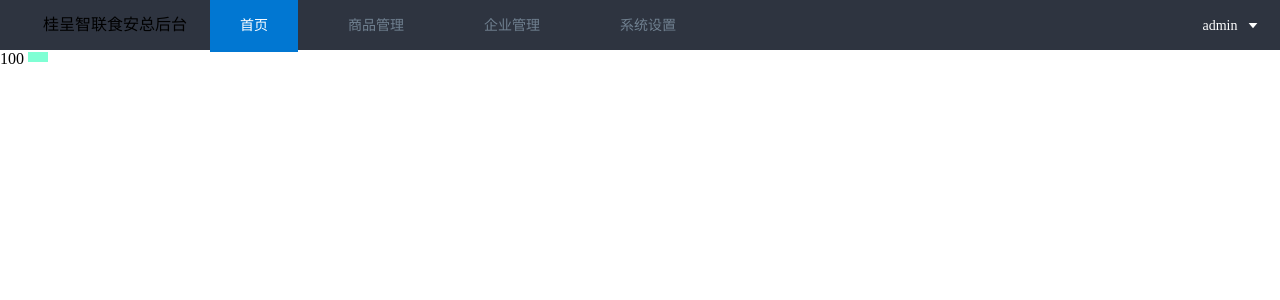
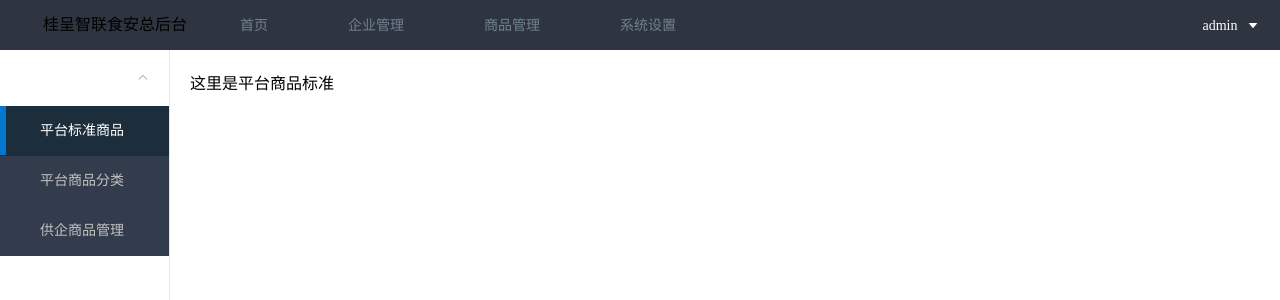
Before and after one commit to fatfat123-web/review, a Vue app: page /#/product/supplyProduct/product in a window 1280 px wide. Shown: the top 300 px of the page. Built offline with nearby package versions, Linux system fonts and the light colour scheme; sample sign-in values are in the browser's storage.

Commit message:
element激活有点问题

```diff
--- a/src/router/index.js
+++ b/src/router/index.js
@@ -8,6 +8,7 @@ import views from '@/views'
 export const roleRouter = [
     {
         path: '/index',
+        name: '首页',
         meta: {
             // icon: 'iconshouye'
             //    按需加载 只有用到的时候才引入
@@ -79,36 +80,36 @@ export const roleRouter = [
 
     },
     {
-        path: '/system',
+        path: '/systematic',
         name: '系统设置',
-        redirect: '/system/system/system',
+        redirect: '/systematic/systematic/api',
         component: views,
         meta: {},
         children: [
             {
-                path: '/system/setting/',
+                path: '/systematic/systematic/',
                 name: '系统设置',
                 component: {render: h => h('router-view')},
                 children: [
                     {
-                        path: '/system/setting/api',
+                        path: '/systematic/systematic/api',
                         name: '接口管理 ',
-                        component: () => import('@/views/system/setting/api'),
+                        component: () => import('@/views/systematic/setting/api'),
                     },
                     {
-                        path: '/system/setting/versionSetting',
+                        path: '/systematic/systematic/versionSetting',
                         name: '权限管理 ',
-                        component: () => import('@/views/system/setting/version-setting'),
+                        component: () => import('@/views/systematic/setting/version-setting'),
                     },
                     {
-                        path: '/system/setting/permission',
+                        path: '/systematic/systematic/permission',
                         name: '版本功能设置 ',
-                        component: () => import('@/views/system/setting/permission'),
+                        component: () => import('@/views/systematic/setting/permission'),
                     },
                     {
-                        path: '/system/setting/enterpriseRole',
+                        path: '/systematic/systematic/enterpriseRole',
                         name: '企业角色预览 ',
-                        component: () => import('@/views/system/setting/enterprise-role'),
+                        component: () => import('@/views/systematic/setting/enterprise-role'),
                     },
                 ]
             },
@@ -125,3 +126,7 @@ export default new Router({
         ...login,
     ]
 })
+const originalPush = Router.prototype.push
+Router.prototype.push = function push(location) {
+    return originalPush.call(this, location).catch(err => err)
+}
--- a/src/router/login.js
+++ b/src/router/login.js
@@ -2,7 +2,6 @@ export default [
     {
         path: '/',
         redirect: '/login',
-        //index这个网站才是大的主体
         component: () => import( '@/views/login/index'),
         children: [
             {
--- a/src/views/components/sidebar.vue
+++ b/src/views/components/sidebar.vue
@@ -35,14 +35,17 @@
             $route: {
                 immediate: true,
                 handler(val) {
-                    console.log(roleRouter)
-                    // // 路由要三层结构，所以matched能看到三层数组
-                    // const oneName = val.matched[0].name;    //取第0层的名字
-                    // this.list = roleRouter.find(n=>{       //从路由表过滤出来
-                    //     return n.name === oneName
-                    // }).children;
-                    // this.defaultActive = val.path;  //默认menu激活当前路由
-                    // this.openeds = [val.matched[1].path]
+                    console.log(val)
+                    // 路由要三层结构，所以matched能看到三层数组
+                    const oneName = val.matched[0].name;    //取第0层的名字
+                    console.log(oneName)
+                    this.list = roleRouter.find(n=>{       //从路由表过滤出第一层名字
+                        return n.name === oneName
+                    }).children;
+                    this.defaultActive = val.path;  //默认menu激活当前路由
+                    this.openeds = [val.matched[1].path]
+                    console.log(this.defaultActive)
+                    console.log(this.openeds )
 
                 }
             }
--- a/src/views/index.vue
+++ b/src/views/index.vue
@@ -3,23 +3,20 @@
         <el-header style="height: 50px;display: flex;background: #2e3440;line-height: 50px">
 
             <div class="font1" >桂呈智联食安总后台</div>
-            <el-menu ref="menu" mode="horizontal" style="z-index: 111">
-                <el-menu-item @click="aColro=null" :class="{'nameClick':aColro===null}">
-                    首页
-                </el-menu-item>
-                <el-menu-item v-for="(name, index) in header" :class="{'nameClick':aColro===index}" :key="index"
-                              @click="head(index)">{{name}}
+            <el-menu ref="menu" mode="horizontal" style="z-index: 111" router>
+
+                <el-menu-item v-for="(name, index) in list" :class="{'nameClick':aColro===index}" :key="name.path"
+                              :index="name.path"           @click="head(index)">{{name.name}}
                 </el-menu-item>
             </el-menu>
 
             <dropdown></dropdown>
 
         </el-header>
-
 <el-main style="padding: 0;display: flex">
-    <sidebar style="height: 100%" v-if="aColro!==null"></sidebar>
-    <home ></home>
-
+    <sidebar style="height: 100%" v-if="$route.path !== '/index'"></sidebar>
+<!--    <home ></home>-->
+<router-view></router-view>
 </el-main>
     </el-container>
 </template>
@@ -28,20 +25,27 @@
     import dropdown from '../views/components/dropdown'
     import home from './components/home'
     import sidebar from './components/sidebar'
-
+    import {roleRouter} from "@/router";
     export default {
         name: "index",
         data() {
             return {
+                kg:null,
                 aColro: null,
+                list: roleRouter,
 
-                header: ['商品管理', '企业管理', '系统设置',]
             }
+        },
+        created() {
+            this.defaultActive = this.$route.matched[0].path;
+        },
+        mounted() {
+
         },
         methods: {
 
+            head(index) {
 
-            head(index) {
                 this.aColro = index;
 
             },
@@ -53,11 +57,11 @@
             home,
             sidebar,
         },
-        mounted() {
 
-        },
         watch: {
-
+            $route() {
+                this.defaultActive = this.$route.matched[0].path;
+            }
         }
     }
 </script>
--- a/src/views/system/setting/enterprise-role.vue
+++ b/src/views/systematic/setting/enterprise-role.vue
@@ -1,5 +1,5 @@
 <template>
-    <el-main>这里是企业角色预设</el-main>
+    <el-main>这里是权限管理</el-main>
 </template>
 
 <script>
--- a/src/views/system/setting/permission.vue
+++ b/src/views/systematic/setting/permission.vue
@@ -1,5 +1,5 @@
 <template>
-    <el-main>这里是权限管理</el-main>
+    <el-main>这里是企业角色预设</el-main>
 </template>
 
 <script>
```
Also changed, not shown: src/views/systematic/image/index.vue (renamed from src/views/system/image/index.vue), src/views/systematic/management/department.vue (renamed from src/views/system/management/department.vue), src/views/systematic/management/staff.vue (renamed from src/views/system/management/staff.vue), src/views/systematic/management/system-role.vue (renamed from src/views/system/management/system-role.vue), src/views/systematic/setting/api.vue (renamed from src/views/system/setting/api.vue), src/views/systematic/setting/version-setting.vue (renamed from src/views/system/setting/version-setting.vue).
